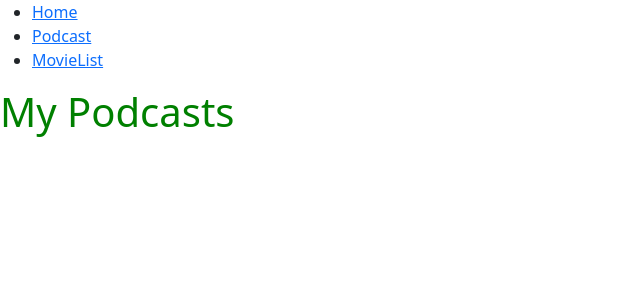
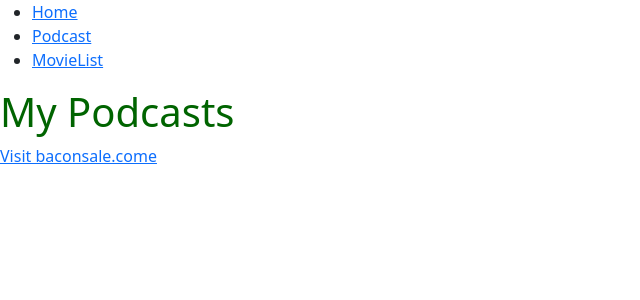
Before and after one commit to abcbyuman/Mission13, a React (Create React App) app: page /Podcast in a window 1280 px wide. Shown: the top 300 px of the page, without its empty margins (0-640 px from the left). Built offline with nearby package versions, Linux system fonts and the light colour scheme.

Commit message:
Commiting babee

```diff
--- a/src/App.tsx
+++ b/src/App.tsx
@@ -1,14 +1,10 @@
 //import logo from './logo.svg';
 import './App.css';
 import React from 'react';
-import TopBanner from './Blah';
-//import MovieList from './Movies';
-import JoelHiltonHeadshot from './img/JoelHiltonHeadshot.jpg';
-import { BrowserRouter, Routes, Route } from 'react-router-dom';
+import { BrowserRouter, Routes, Route, Link } from 'react-router-dom';
 import Podcast from './components/Podcast';
 import Home from './components/Home';
 import MovieList from './components/MovieList';
-import { BrowserRouter as Router, Link } from 'react-router-dom';
 
 function Navigation() {
   return (
--- a/src/components/MovieList.js
+++ b/src/components/MovieList.js
@@ -7,7 +7,7 @@ const MovieList = () => {
 
   return (
     <>
-      <h1 style={{ color: 'green' }}>Movie List</h1>
+      <h1 style={{ color: 'darkred' }}>Movie List</h1>
       <MovieList1 />
     </>
   );
--- a/src/components/Podcast.js
+++ b/src/components/Podcast.js
@@ -6,7 +6,8 @@ const Podcast = () => {
 
   return (
     <>
-      <h1 style={{ color: 'green' }}>My Podcasts</h1>
+      <h1 style={{ color: 'darkgreen' }}>My Podcasts</h1>
+      <a href="https://baconsale.com/">Visit baconsale.come</a>
     </>
   );
 };
```
